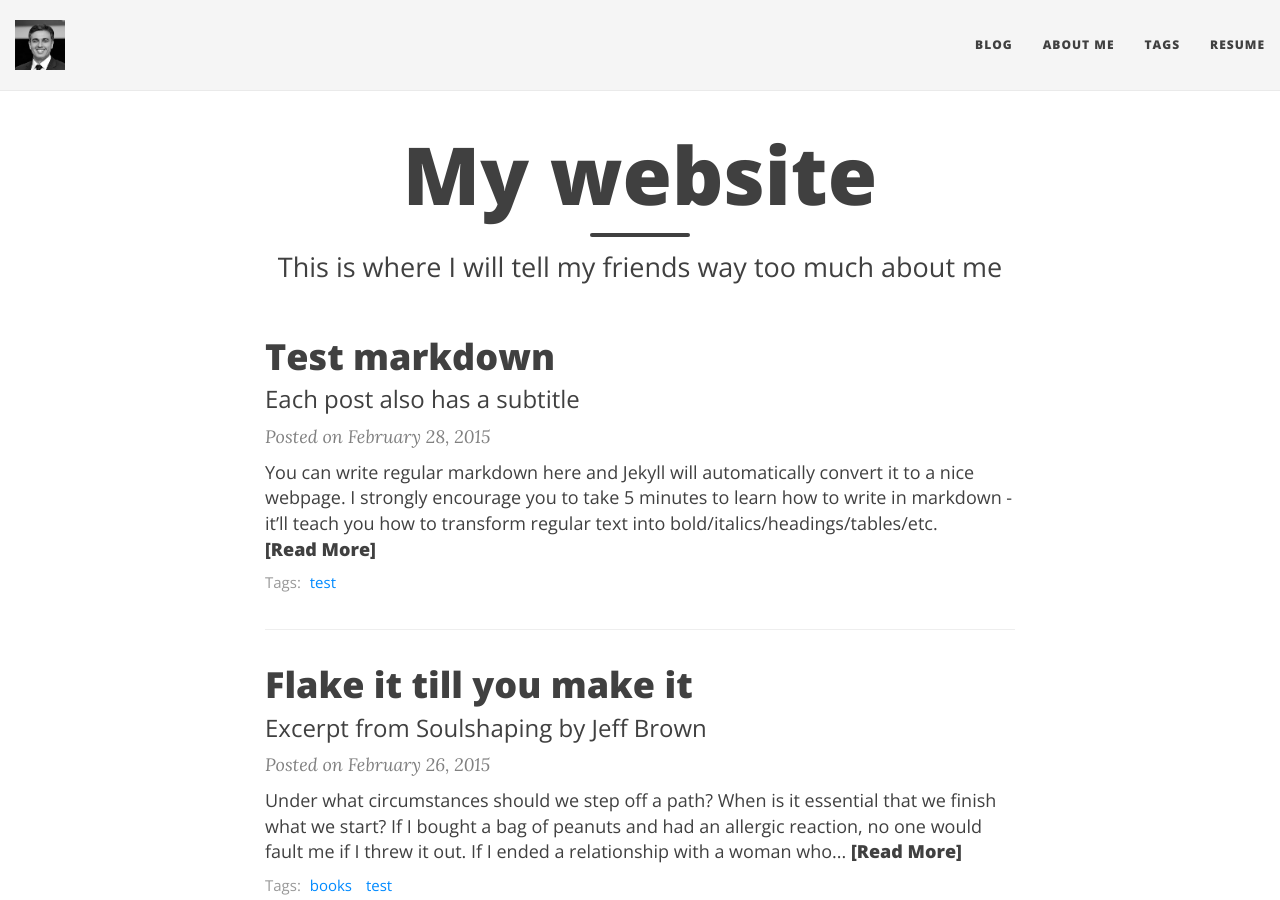
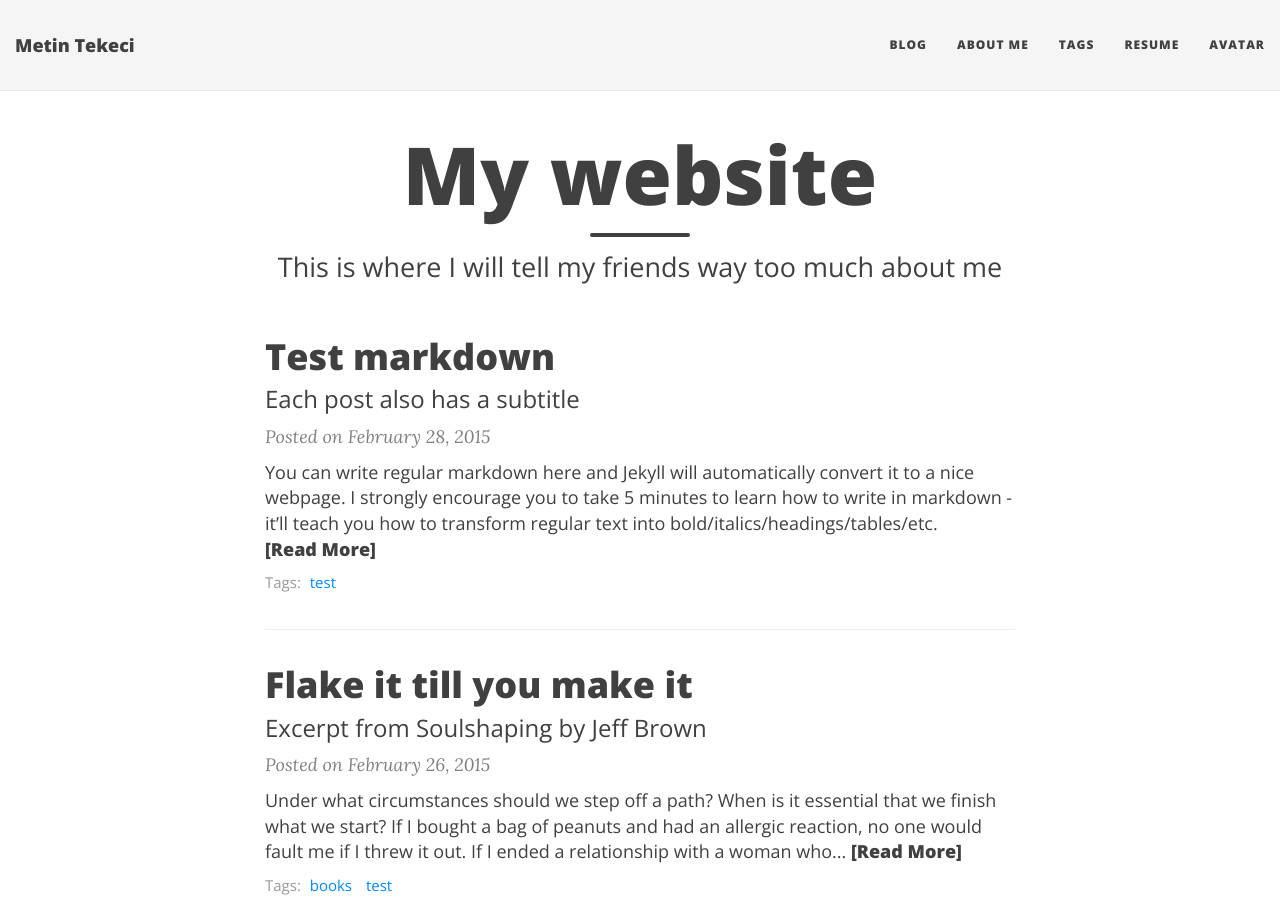
Before and after one commit to metintekeci/metintekeci.github.io, a Jekyll site: the page built from index.html, in a window 1280 px wide and 900 px high. Built offline with Jekyll 4.4.1, drawn with Linux system fonts in a browser that asks for light colours; nearby versions of some CDN libraries; the list of posts is cut into pages by our own code.

```diff
--- a/_config.yml
+++ b/_config.yml
@@ -11,7 +11,7 @@
 # *** If you're not sure what this mean, then leave this section as it is. Only modify the url and baseurl if you know what you're doing!***
 
 # url is the the website domain URL without a trailing slash
-#url: "https://example.com"
+url: "https://metintekeci.com"
 
 # baseurl should be an empty string
 #baseurl: ""
@@ -20,18 +20,18 @@
 
 # List of links in the navigation bar
 navbar-links:
-  Blog: "https://metintekeci.com"
+  Blog: ""
   About Me: "aboutme"
   Tags: "https://metintekeci.com/tags/"
   Resume: "resume"
 
 # Image to show in the navigation bar - image must be a square (width = height)
 # Remove this parameter if you don't want an image in the navbar
-# avatar: "/img/avatar-icon-mt.png"
+  avatar: "/img/avatar-icon-mt.png"
 
 # If you want to have an image logo in the top-left corner instead of the title text,
 # then specify the following parameter
-title-img: "/img/avatar-icon-mt.png" # /path/to/image
+# title-img: "/img/avatar-icon-mt.png" # /path/to/image
 
 # --- Background colour/image options --- #
 
```
